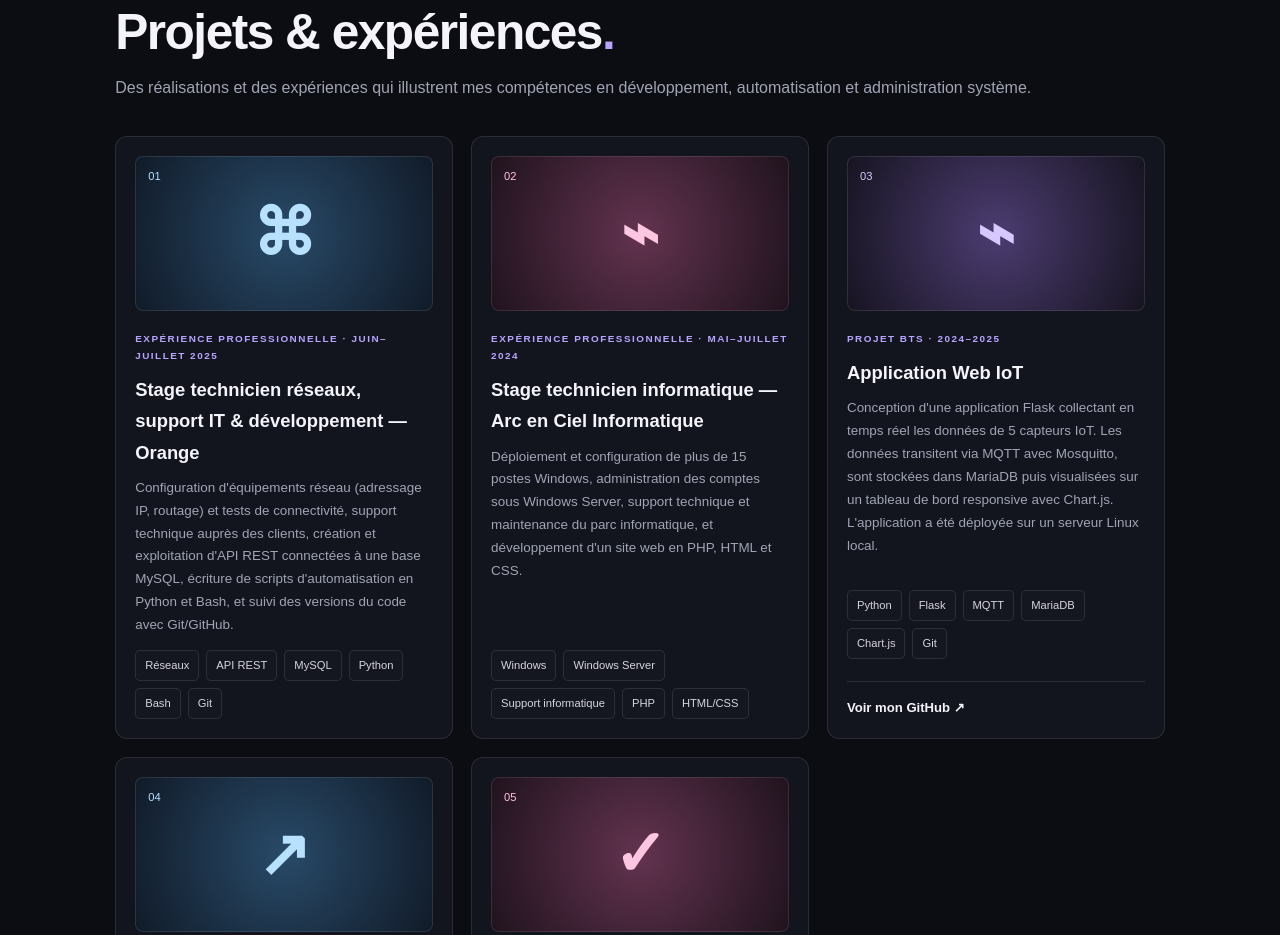
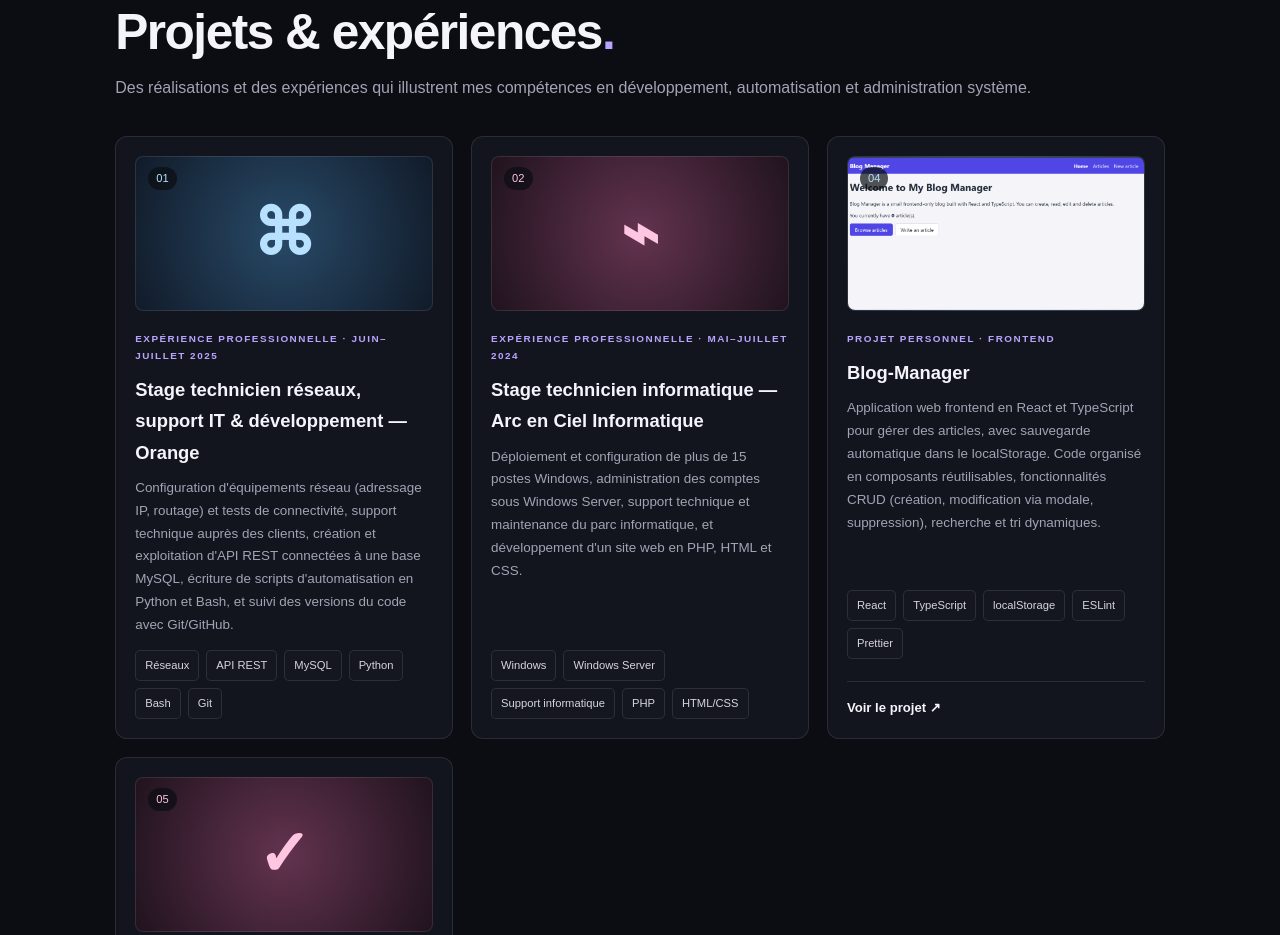
Before and after one commit to amirztn/Mon-Portfolio, a plain HTML site: page index.html in a window 1280 px wide. Shown: the part 2372-3307 px from the top of the page. Drawn offline with Linux system fonts and the light colour scheme.

Commit message:
Add Project Blog Manager

```diff
--- a/index.html
+++ b/index.html
@@ -314,47 +314,13 @@
         </article>
 
         <!-- IoT -->
-        <article class="project-card">
-          <div class="project-visual visual-purple">
-            <span>03</span>
-            <strong>⌁</strong>
-          </div>
 
-          <p class="project-type">PROJET BTS · 2024–2025</p>
-          <h3>Application Web IoT</h3>
-
-          <p class="muted">
-            Conception d'une application Flask collectant en temps réel
-            les données de 5 capteurs IoT. Les données transitent via MQTT
-            avec Mosquitto, sont stockées dans MariaDB puis visualisées
-            sur un tableau de bord responsive avec Chart.js.
-
-            L'application a été déployée sur un serveur Linux local.
-          </p>
-
-          <div class="tags">
-            <span>Python</span>
-            <span>Flask</span>
-            <span>MQTT</span>
-            <span>MariaDB</span>
-            <span>Chart.js</span>
-            <span>Git</span>
-          </div>
-
-          <a
-            class="project-link"
-            href="https://github.com/amirztn"
-            target="_blank"
-            rel="noopener">
-            Voir mon GitHub ↗
-          </a>
-        </article>
 
         <!-- Blog-Manager -->
         <article class="project-card">
           <div class="project-visual visual-blue">
             <span>04</span>
-            <strong>↗</strong>
+            <img src="images/Blog-Manager.png" alt="Logo du projet Blog-Manager" class="project-logo">
           </div>
 
           <p class="project-type">PROJET PERSONNEL · FRONTEND</p>
--- a/style.css
+++ b/style.css
@@ -508,7 +508,21 @@ a:focus-visible, button:focus-visible {
 .project-visual strong {
   font-size: 4rem;
 }
+.project-visual img {
+  position: absolute;
+  inset: 0;
+  width: 100%;
+  height: 100%;
+  object-fit: cover;
+  object-position: top;
+}
 
+.project-visual > span {
+  z-index: 1;
+  padding: 2px 8px;
+  border-radius: 999px;
+  background: rgba(11, 13, 18, 0.7);
+}
 .visual-purple {
   background: radial-gradient(circle, #4c3c71, #171421);
   color: #d7c9ff;
```
Also changed, not shown: images/Blog-Manager.png (added).
